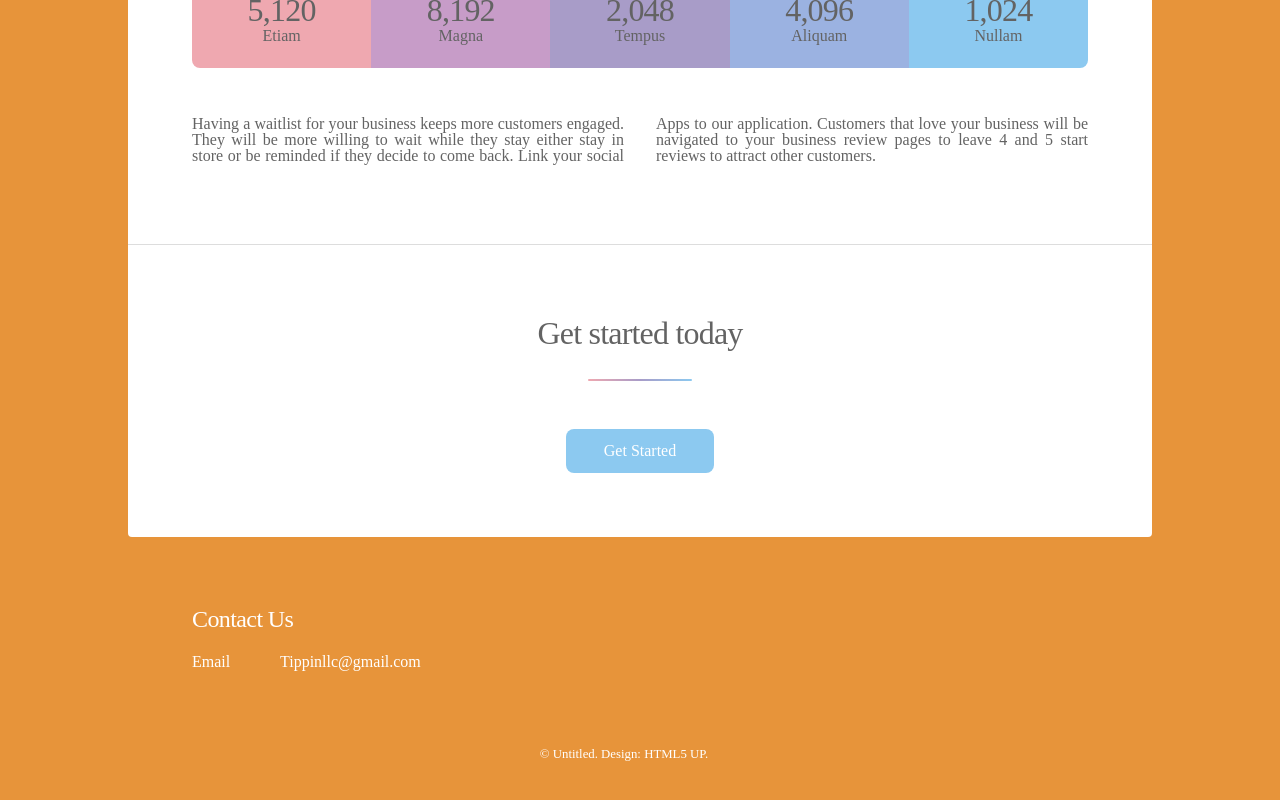
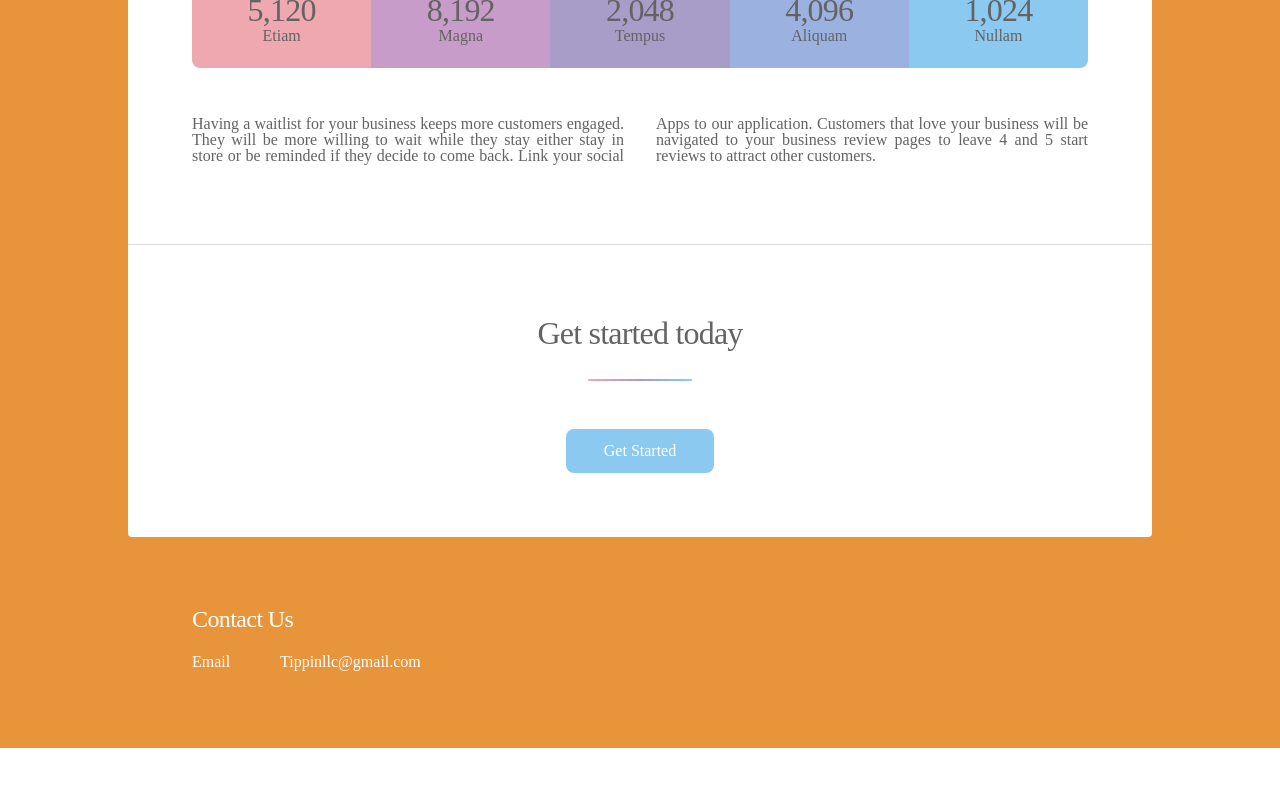
Before and after one commit to Ayoitsjason/Coursera_React, a React (Create React App) app in the folder confusion/: page / in a window 1280 px wide. Shown: the part 1849-2649 px from the top of the page. After the commit the page ends 2597 px from the top, so only its background shows below. Built offline with nearby package versions, Linux system fonts and the light colour scheme.

Commit message:
refactored splash component

```diff
--- a/confusion/src/components/splash/SplashComponent.js
+++ b/confusion/src/components/splash/SplashComponent.js
@@ -186,9 +186,6 @@ const SplashComponent = () => {
               </li>
             </ul> */}
           </section>
-          <p className="copyright">
-            &copy; Untitled. Design: <a href="https://html5up.net">HTML5 UP</a>.
-          </p>
         </footer>
       </div>
     </div>
```
